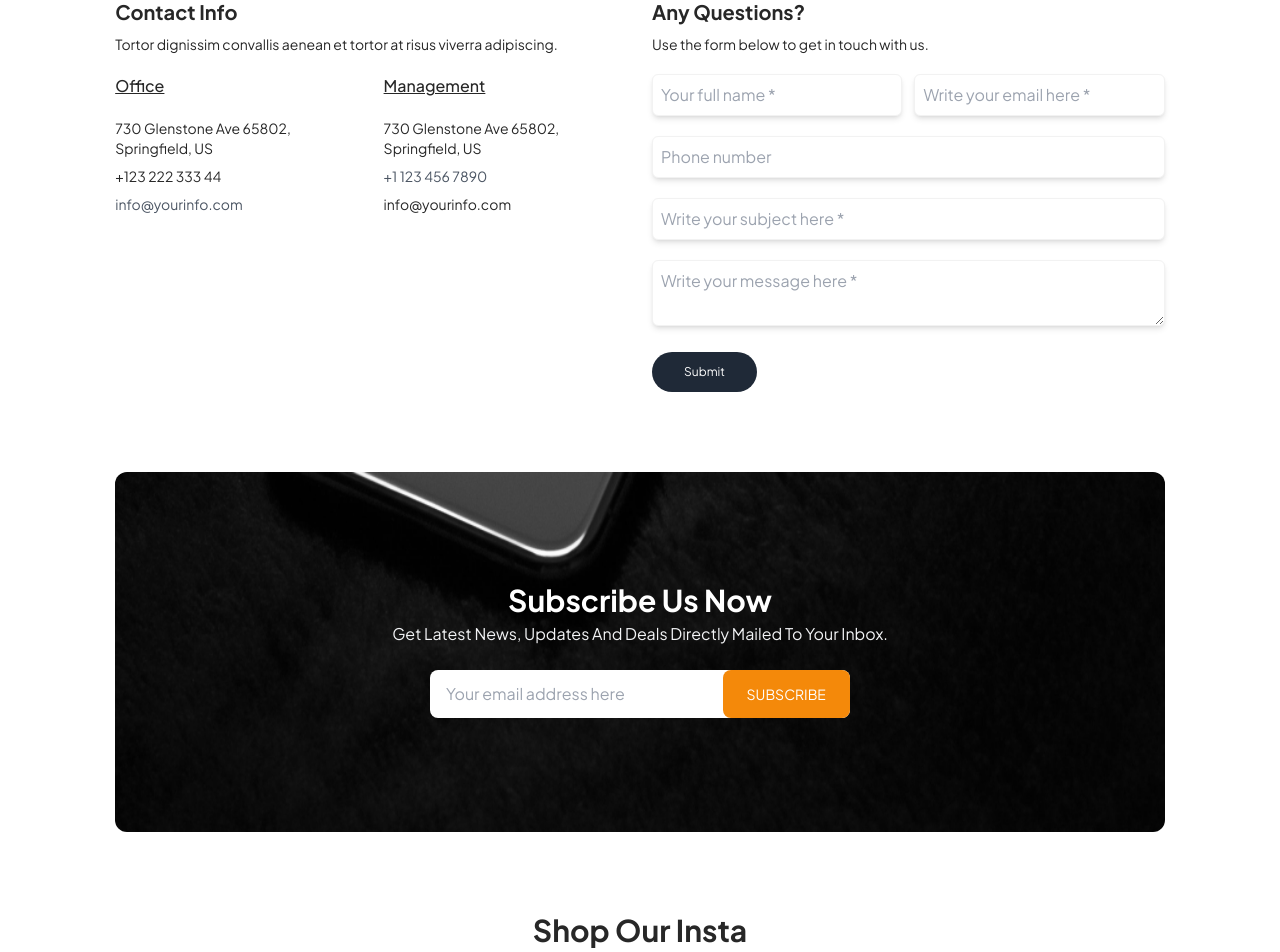
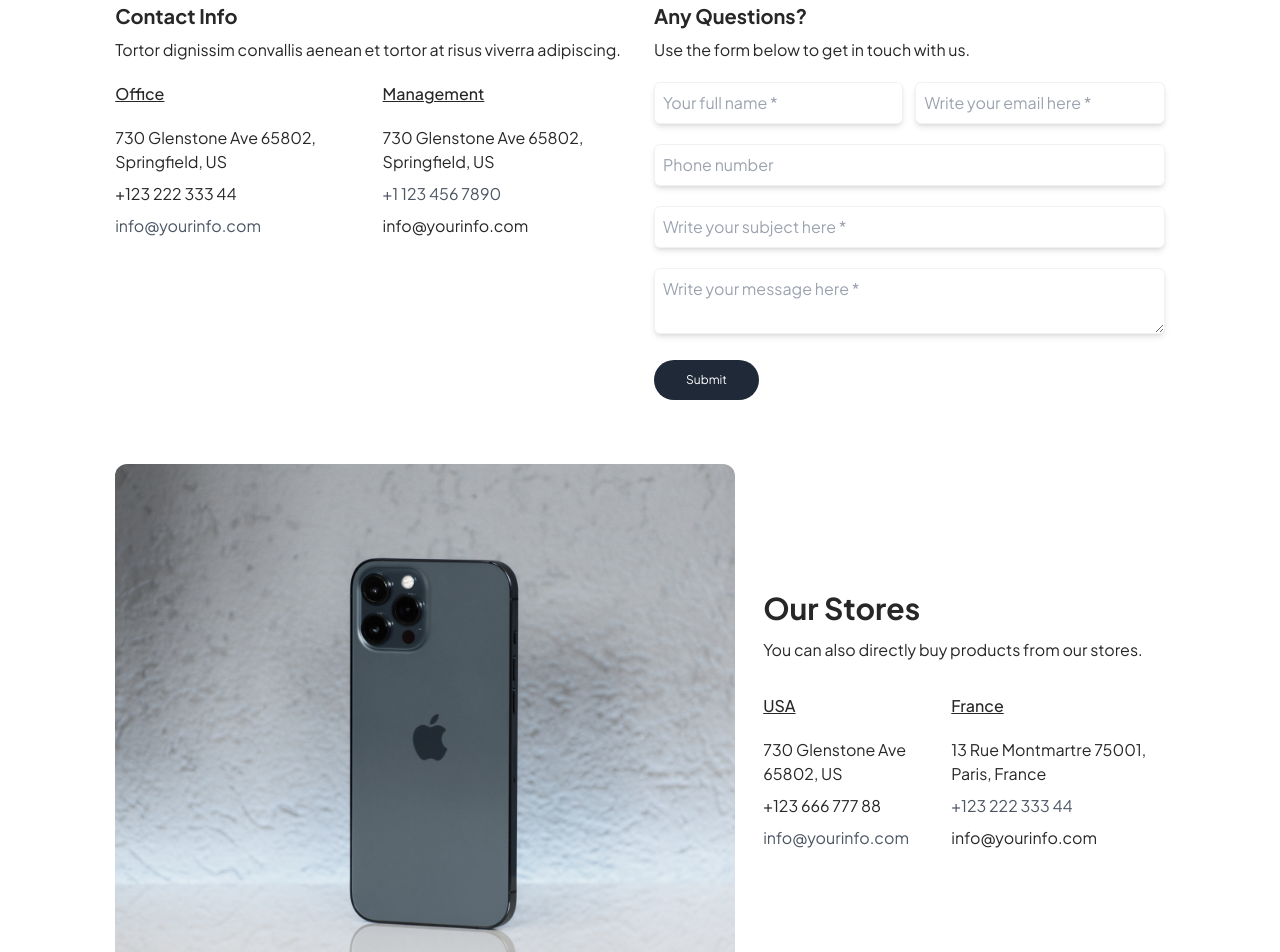
Before and after one commit to Omowunmikamil/BasicStore, a React (Vite) app in the folder frontend/: page /contact in a window 1280 px wide. Shown: the part 420-1372 px from the top of the page. Built offline with nearby package versions, Linux system fonts and the light colour scheme.

Commit message:
Refactor Banners and Navbar components for cleaner code; update Contact page layout and styling; add store information section with contact details

```diff
--- a/frontend/src/components/Banners.jsx
+++ b/frontend/src/components/Banners.jsx
@@ -1,4 +1,3 @@
-import React from "react";
 import { assets } from "../assets/assets";
 
 const Banners = () => {
--- a/frontend/src/components/Navbar.jsx
+++ b/frontend/src/components/Navbar.jsx
@@ -31,7 +31,7 @@ const Navbar = () => {
 
         {/* Main Nav links, Hidden on smaller Screen */}
         <div className="flex justify-between items-center lg:w-[650px]">
-          <ul className="hidden lg:flex text-gray-700 text-sm gap-5">
+          <ul className="hidden lg:flex text-gray-700 text-base gap-5">
             <NavLink to="/">HOME</NavLink>
 
             <NavLink to="/about">ABOUT</NavLink>
--- a/frontend/src/pages/Contact.jsx
+++ b/frontend/src/pages/Contact.jsx
@@ -1,6 +1,7 @@
 import { useState } from "react";
 import HerderBanner from "../components/HerderBanner";
 import { toast } from "react-toastify";
+import { assets } from "../assets/assets";
 
 const Contact = () => {
   const [formData, setFormData] = useState({
@@ -66,13 +67,13 @@ const Contact = () => {
     <div>
       <HerderBanner h1={"Contact"} text1={"Home"} text2={"Contact"} />
       <div className="mt-16 px-4 sm:px-[5vw] md:px-[7vw] lg:px-[9vw]">
-        <div className="flex flex-col sm:flex-row justify-between gap-6">
+        <div className="flex flex-col sm:flex-row justify-between gap-7">
           {/* contact Info */}
           <div className="flex flex-col w-full md:w-[700px]">
             <h2 className="text-xl font-bold text-text text-start mb-2">
               Contact Info
             </h2>
-            <p className="text-sm text-text">
+            <p className="text-base text-text">
               Tortor dignissim convallis aenean et tortor at risus viverra
               adipiscing.
             </p>
@@ -81,21 +82,21 @@ const Contact = () => {
                 <p className="mb-3 text-base text-text font-medium underline">
                   Office
                 </p>
-                <p className="text-sm text-text">
+                <p className="text-base text-text">
                   730 Glenstone Ave 65802, Springfield, US
                 </p>
-                <p className="text-sm text-text">+123 222 333 44</p>
-                <p className="text-sm text-gray-600">info@yourinfo.com</p>
+                <p className="text-base text-text">+123 222 333 44</p>
+                <p className="text-base text-gray-600">info@yourinfo.com</p>
               </div>
               <div className="flex flex-col gap-2">
                 <p className="mb-3 text-base text-text font-medium underline">
                   Management
                 </p>
-                <p className="text-sm text-text">
+                <p className="text-base text-text">
                   730 Glenstone Ave 65802, Springfield, US
                 </p>
-                <p className="text-sm text-gray-600">+1 123 456 7890</p>
-                <p className="text-sm text-text">info@yourinfo.com</p>
+                <p className="text-base text-gray-600">+1 123 456 7890</p>
+                <p className="text-base text-text">info@yourinfo.com</p>
               </div>
             </div>
           </div>
@@ -105,7 +106,7 @@ const Contact = () => {
             <h2 className="text-xl font-bold text-text text-start mb-2">
               Any Questions?
             </h2>
-            <p className="text-sm text-text">
+            <p className="text-base text-text">
               Use the form below to get in touch with us.
             </p>
 
@@ -198,6 +199,43 @@ const Contact = () => {
             </form>
           </div>
         </div>
+
+        {/* Our Store */}
+        <div className="flex flex-col md:flex-row justify-between items-center gap-7 mt-16">
+          <img
+            src={assets.contactImg}
+            alt="Contact image"
+            className="rounded-xl w-full md:w-[620px]"
+          />
+          <div className="flex flex-col w-full md:w-[720px] gap-3">
+            <h2 className="text-left m-0">Our Stores</h2>
+            <p className="text-base text-text">
+              You can also directly buy products from our stores.
+            </p>
+            <div className="flex flex-col justify-between md:flex-row mt-5 gap-6">
+              <div className="flex flex-col gap-2">
+                <p className="mb-3 text-base text-text font-medium underline">
+                  USA
+                </p>
+                <p className="text-base text-text">
+                  730 Glenstone Ave 65802, US
+                </p>
+                <p className="text-base text-text">+123 666 777 88</p>
+                <p className="text-base text-gray-600">info@yourinfo.com</p>
+              </div>
+              <div className="flex flex-col gap-2">
+                <p className="mb-3 text-base text-text font-medium underline">
+                  France
+                </p>
+                <p className="text-base text-text">
+                  13 Rue Montmartre 75001, Paris, France
+                </p>
+                <p className="text-base text-gray-600">+123 222 333 44</p>
+                <p className="text-base text-text">info@yourinfo.com</p>
+              </div>
+            </div>
+          </div>
+        </div>
       </div>
     </div>
   );
```
